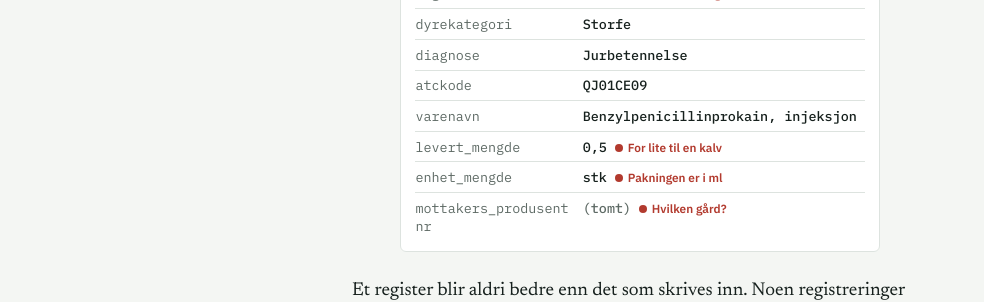
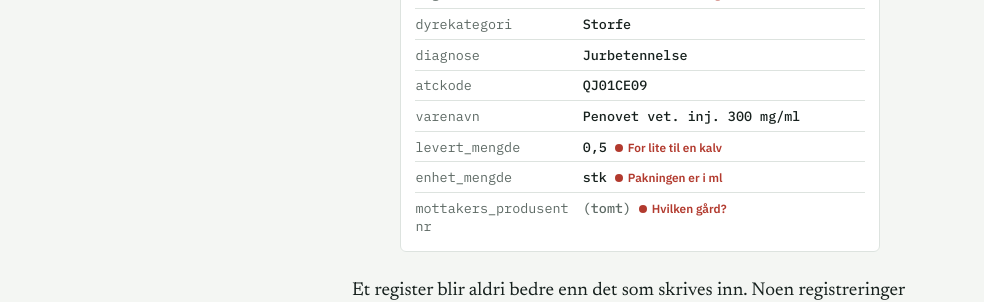
Before and after one commit to amulyabaral/amulyabaral.github.io, a Jekyll site: the page antibiotiku/index.html, which Jekyll copies as it is, in a window 1280 px wide and 900 px high, scrolled down 2197 px. Shown: the part 153-455 px from the top of the window, without its empty margins (0-984 px from the left). Built offline with Jekyll 4.4.1, drawn with Linux system fonts in a browser that asks for light colours.

Commit message:
Use a trade name in the example record
The varenavn field in VetReg holds the product name, not the active
substance; the example now shows Penovet vet. inj. 300 mg/ml, a marketed
procaine benzylpenicillin injection that matches the record's ATC code
and millilitre packaging.

Co-Authored-By: Claude Fable 5.1 <noreply@anthropic.com>

```diff
--- a/antibiotiku/index.html
+++ b/antibiotiku/index.html
@@ -265,7 +265,7 @@ details.data h4{margin:1rem 0 .4rem;font:650 .9rem/1.3 var(--f-display);color:va
             <div class="r"><dt>dyrekategori</dt><dd><span class="v">Storfe</span></dd></div>
             <div class="r"><dt>diagnose</dt><dd><span class="v">Jurbetennelse</span></dd></div>
             <div class="r"><dt>atckode</dt><dd><span class="v">QJ01CE09</span></dd></div>
-            <div class="r"><dt>varenavn</dt><dd><span class="v">Benzylpenicillinprokain, injeksjon</span></dd></div>
+            <div class="r"><dt>varenavn</dt><dd><span class="v">Penovet vet. inj. 300 mg/ml</span></dd></div>
             <div class="r"><dt>levert_mengde</dt><dd><span class="v">0,5</span><span class="flag anim fade" style="--d:.65s">For lite til en kalv</span></dd></div>
             <div class="r"><dt>enhet_mengde</dt><dd><span class="v">stk</span><span class="flag anim fade" style="--d:1s">Pakningen er i ml</span></dd></div>
             <div class="r"><dt>mottakers_produsentnr</dt><dd><span class="v blank">(tomt)</span><span class="flag anim fade" style="--d:1.35s">Hvilken gård?</span></dd></div>
```
